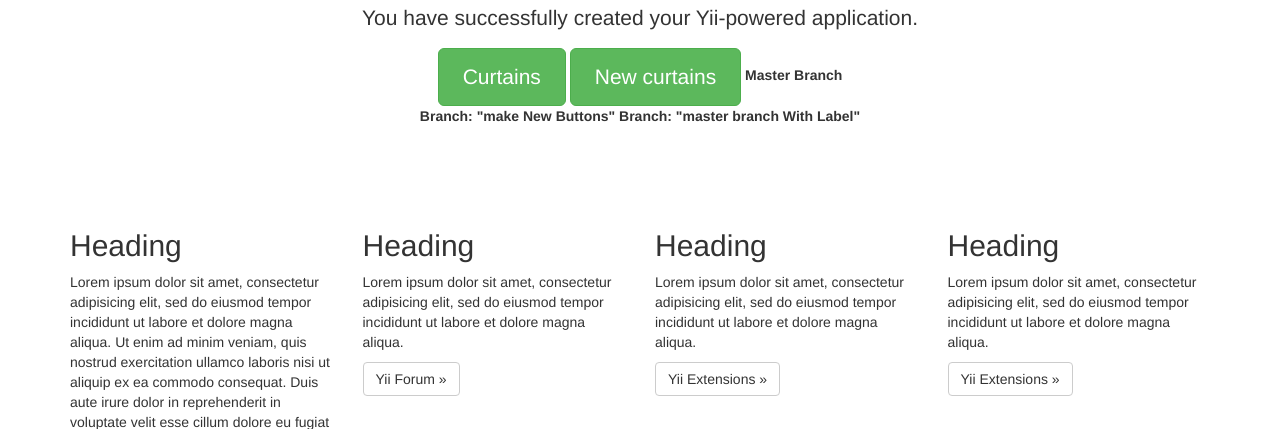
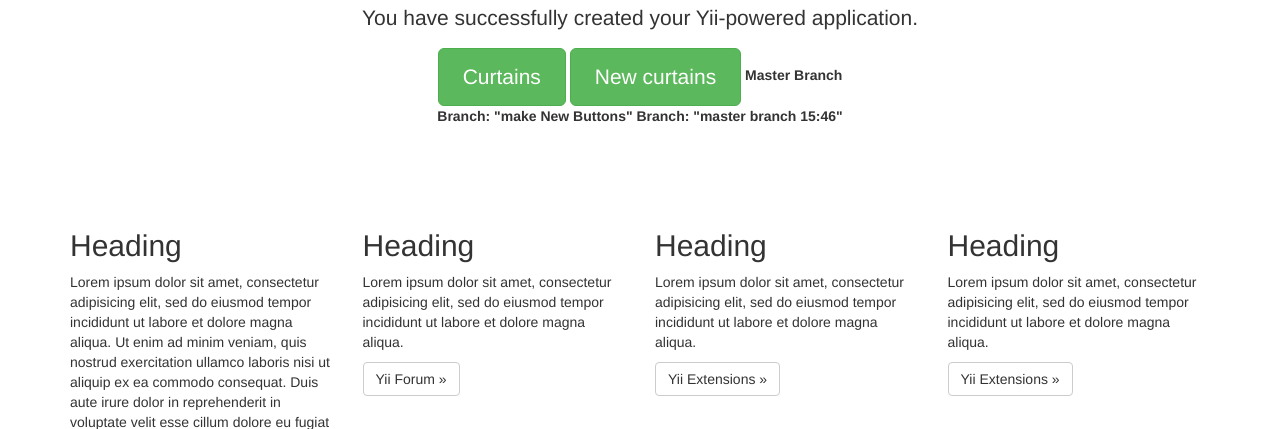
Before and after one commit to dmitryalex2012/train2505, a Yii app: template views/site/index.php in a window 1280 px wide. Shown: the part 214-643 px from the top of the page. Run offline with PHP 8.4 and a stand-in for Yii, Linux system fonts and the light colour scheme; the template is opened without the code that fills it, so the values that code supplies are empty; some libraries are stand-ins or nearby versions.

Commit message:
Master branch.

```diff
--- a/views/site/index.php
+++ b/views/site/index.php
@@ -24,7 +24,7 @@ $this->title = 'My Yii Application';
 
         <br>
         <label>Branch: "make New Buttons"</label>
-        <label>Branch: "master branch With Label"</label>
+        <label>Branch: "master branch 15:46"</label>
 
     </div>
 
```
